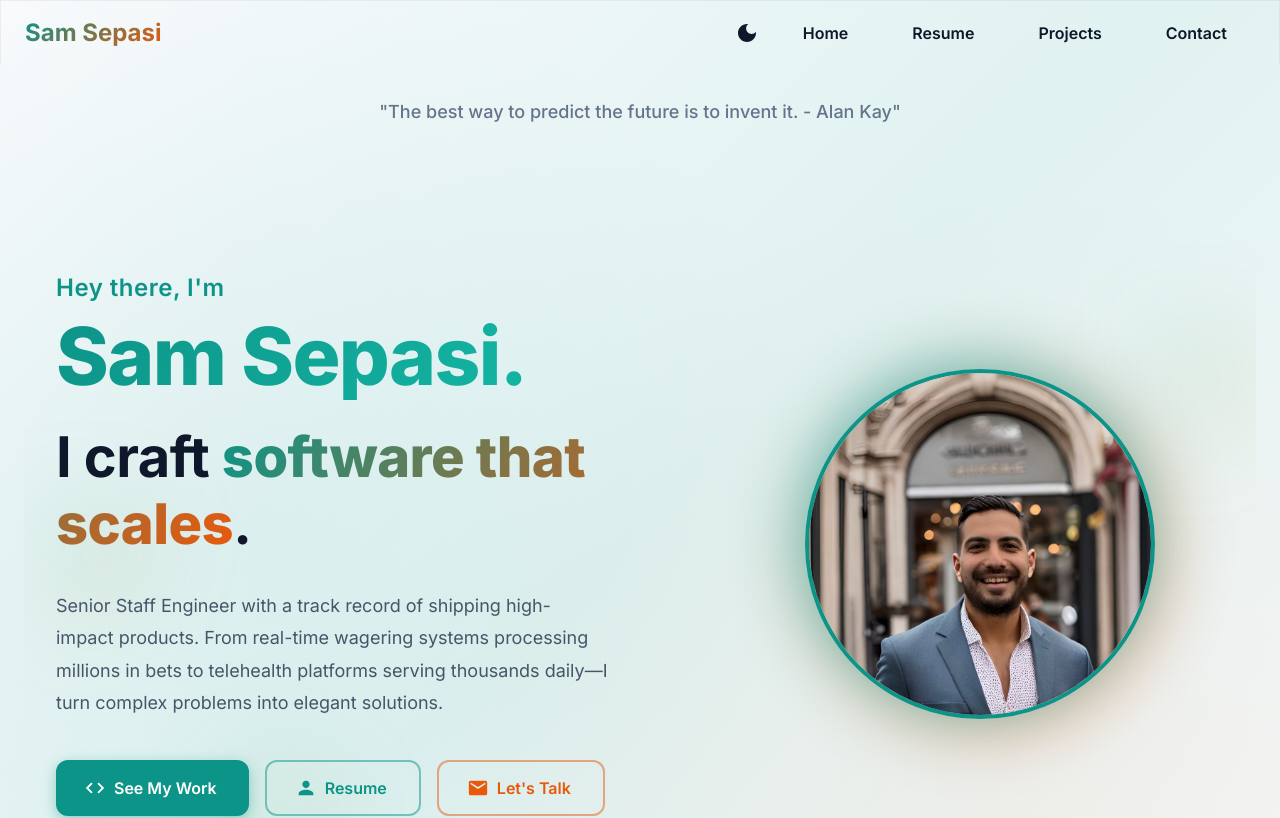
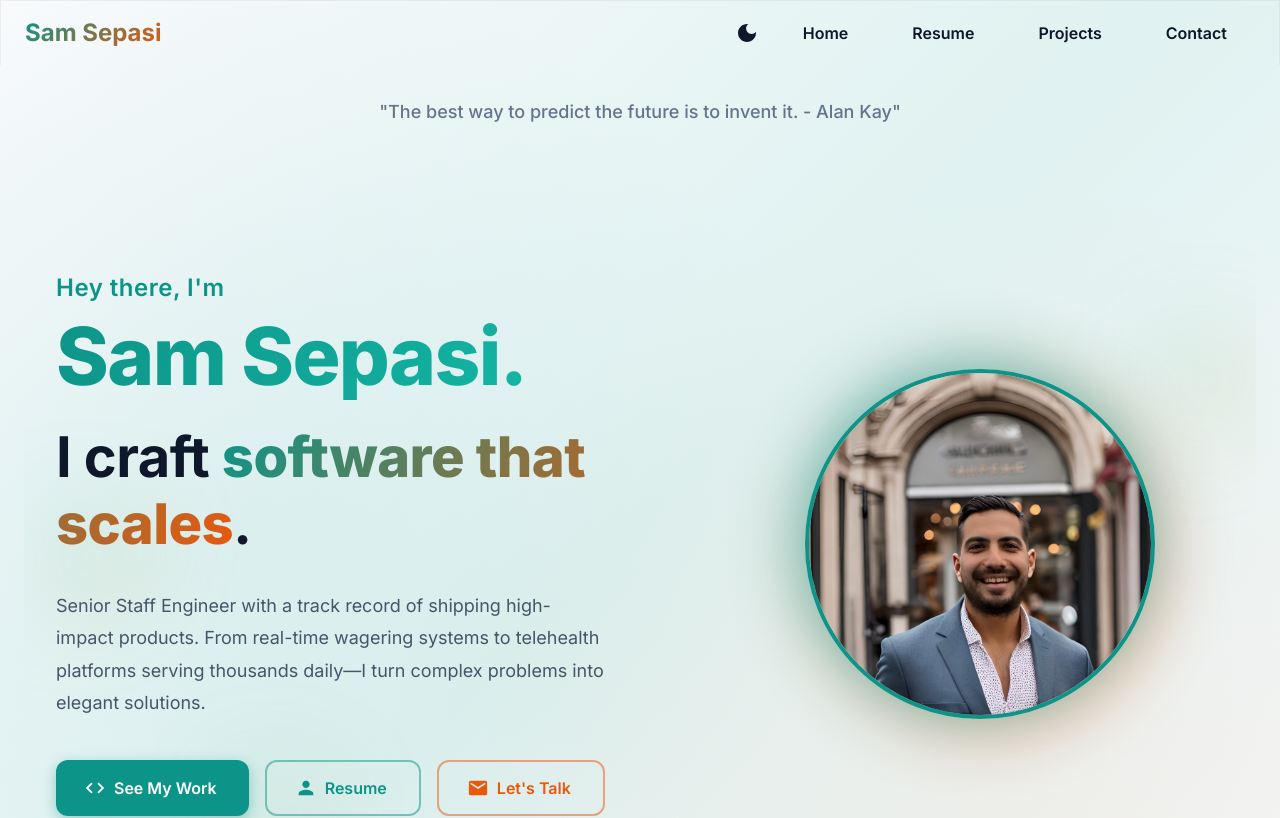
Before and after one commit to ssepa001/portfolio, a React (Vite) app: page / in a window 1280 px wide. Shown: the top 818 px of the page. Built offline with nearby package versions, Linux system fonts and the light colour scheme.

Commit message:
update content

```diff
--- a/src/pages/Home.tsx
+++ b/src/pages/Home.tsx
@@ -190,9 +190,8 @@ const Home: React.FC = () => {
                                         }}
                                     >
                                         Senior Staff Engineer with a track record of shipping high-impact products.
-                                        From real-time wagering systems processing millions in bets to
-                                        telehealth platforms serving thousands daily—I turn complex problems into
-                                        elegant solutions.
+                                        From real-time wagering systems to telehealth platforms serving thousands
+                                        daily—I turn complex problems into elegant solutions.
                                     </Typography>
                                 </motion.div>
 
--- a/src/pages/Resume.tsx
+++ b/src/pages/Resume.tsx
@@ -446,7 +446,7 @@ const Resume: React.FC = () => {
                         description={[
                             "Lead full-stack development across multiple concurrent client projects, managing complete development lifecycle from software design and implementation through CI/CD deployment",
                             "Architect and deploy cloud infrastructure on AWS (ECS Fargate, Lambda, RDS, S3) and Google Cloud using Terraform, implementing containerized microservices with Docker and Kubernetes",
-                            "Led 2.5-year development of 5Iron Golf's complete digital ecosystem serving 14+ venues with 168+ simulator rooms, processing 5,000+ daily bookings and generating millions in annual wagering revenue",
+                            "Led 2.5-year development of 5Iron Golf's complete digital ecosystem serving 14+ venues with 168+ simulator rooms, processing 5,000+ daily bookings",
                             "Architected and built first-to-market real-money wagering system for golf simulators, integrating Trackman APIs for live scoring, Lucra APIs for compliant payments in legal states, MindBody for reservations, and Square for F&B ordering across React Native mobile app, React web app, and NestJS backend",
                             "Designed scalable near-real-time scoring system using AWS (ECS, RDS, SQS, webhooks) to handle concurrent tournaments and head-to-head matches, with automated bracket progression, flexible payout structures (50/50 splits, admin-defined percentages), and dead letter queues for fault tolerance",
                             "Developed real-time tournament management platform for multi-sport events using React Native, NestJS, and PostgreSQL with live scoring and bracket generation",
```
